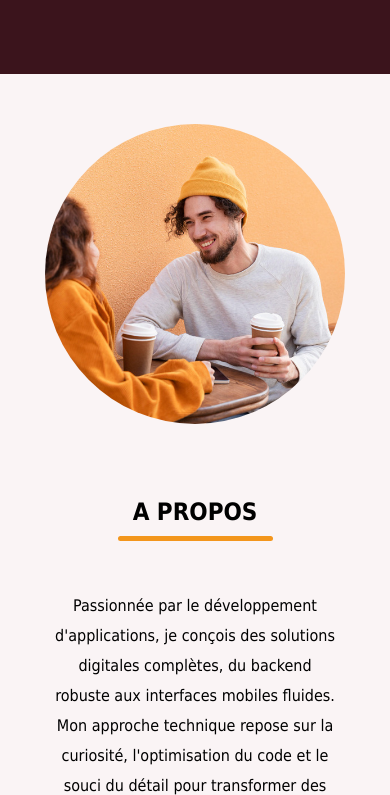
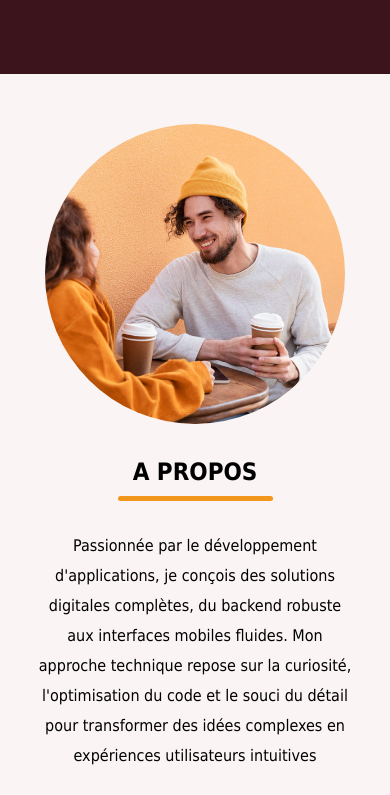
Before and after one commit to lindsey2002/Portfolio, a plain HTML site: page index.html in a window 390 px wide. Shown: the part 790-1585 px from the top of the page. Drawn offline with Linux system fonts and the light colour scheme.

Commit message:
section a propos de fini reglage2

```diff
--- a/CSS/style.css
+++ b/CSS/style.css
@@ -213,12 +213,12 @@ img{
 }
 
 .about-section .about-details {
-    max-width: 80%;
+    max-width: 90%;
 }
 
 .about-section .about-details .text{
     line-height: 30px;
-    margin: 50px 0 30px;
+    margin: 30px 0 30px;
     text-align: center;
     font-size: var(--font-size-m);
 }
@@ -326,7 +326,7 @@ img{
 
     .about-section .section-content{
         flex-direction: column;
-        gap: 70px;
+        gap: 30px;
     }
 
     .about-section .about-image-wrapper .about-image{
```
